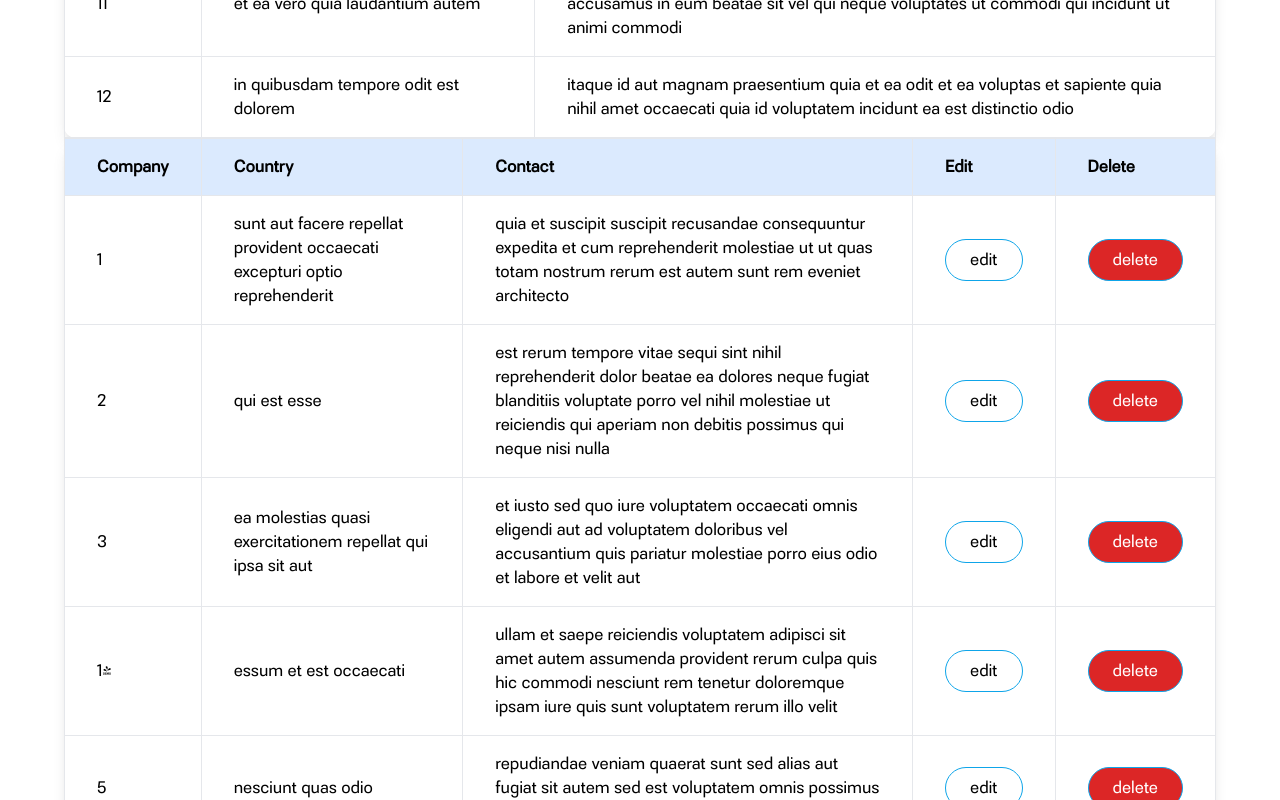
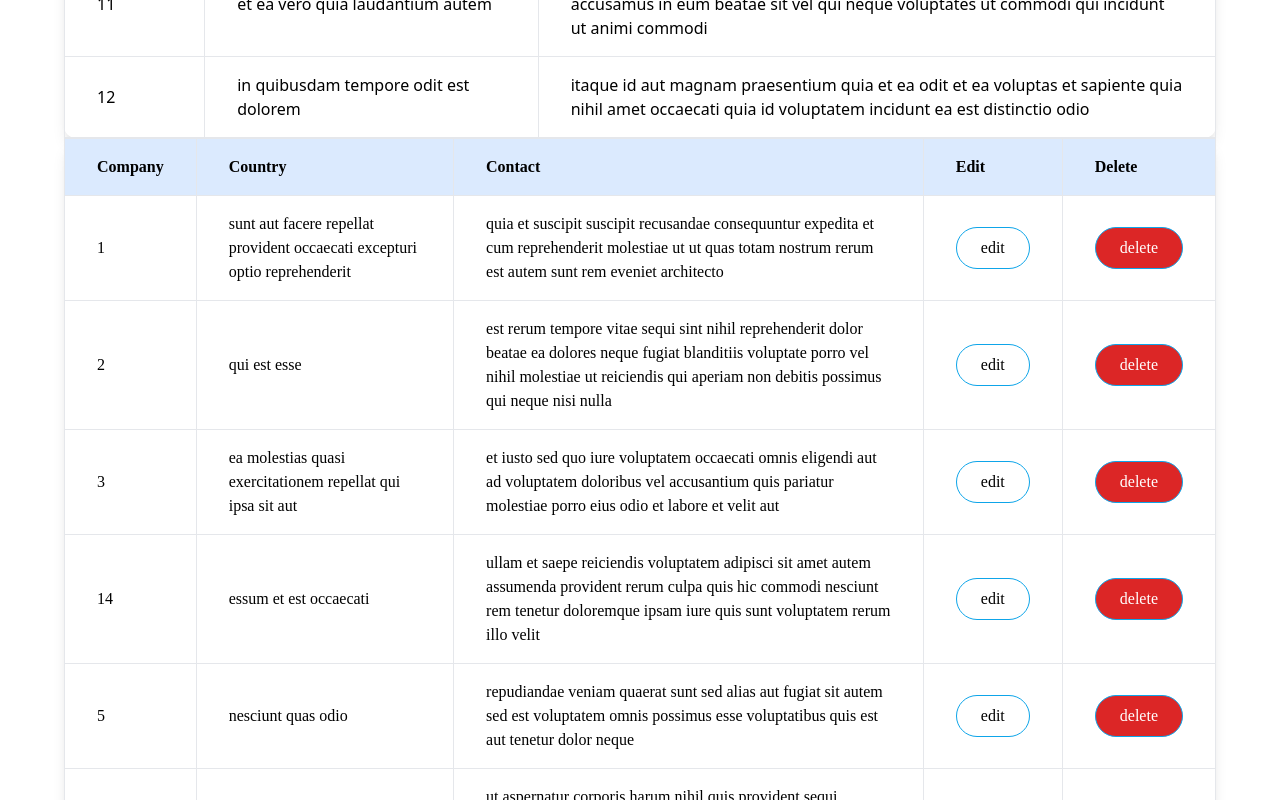
Before and after one commit to Azimjon1111/templete-tailwind-react, a React (Create React App) app: page / in a window 1280 px wide. Shown: the part 1060-1860 px from the top of the page. Built offline with nearby package versions, Linux system fonts and the light colour scheme.

Commit message:
Font and icons half

```diff
--- a/src/components/Tables/tableAction.jsx
+++ b/src/components/Tables/tableAction.jsx
@@ -80,7 +80,7 @@ const TableAction = ({ thead__count, tbody__count }) => {
   ];
   return (
     <>
-      <table className="w-[90%] mx-auto shadow-lg bg-white rounded-xl">
+      <table className="w-[90%] mx-auto shadow-lg bg-white rounded-xl body-font font-manrope">
         <tr>
           {head?.map((e, i) => (
             <th class="bg-blue-100 border text-left px-8 py-4">{e}</th>
--- a/src/globals.css
+++ b/src/globals.css
@@ -1,14 +1,8 @@
 @tailwind base;
 @tailwind components;
 @tailwind utilities;
+@import url('https://fonts.googleapis.com/css2?family=Manrope&display=swap');
 
-@font-face {
-  font-family: "CustomFont";
-  src: url("./Demo_Fonts/Fontspring-DEMO-quiroh-regular.otf");
-}
-body {
-  font-family: "CustomFont";
-}
 
 .loader {
   border: 3px solid #f3f3f3;
--- a/tailwind.config.js
+++ b/tailwind.config.js
@@ -79,9 +79,13 @@
 //   },
 // };
 module.exports = {
-  content: ['./src/**/*.{js,jsx,ts,tsx}'],
+  content: ["./src/**/*.{js,jsx,ts,tsx}"],
   theme: {
-    extend: {},
+    extend: {
+      fontFamily: {
+        manrope: ["Manrope"],
+      },
+    },
   },
   plugins: [],
-}
+};
```
Also changed, not shown: src/Demo_Fonts/Manrope-Medium.woff2 (added).
